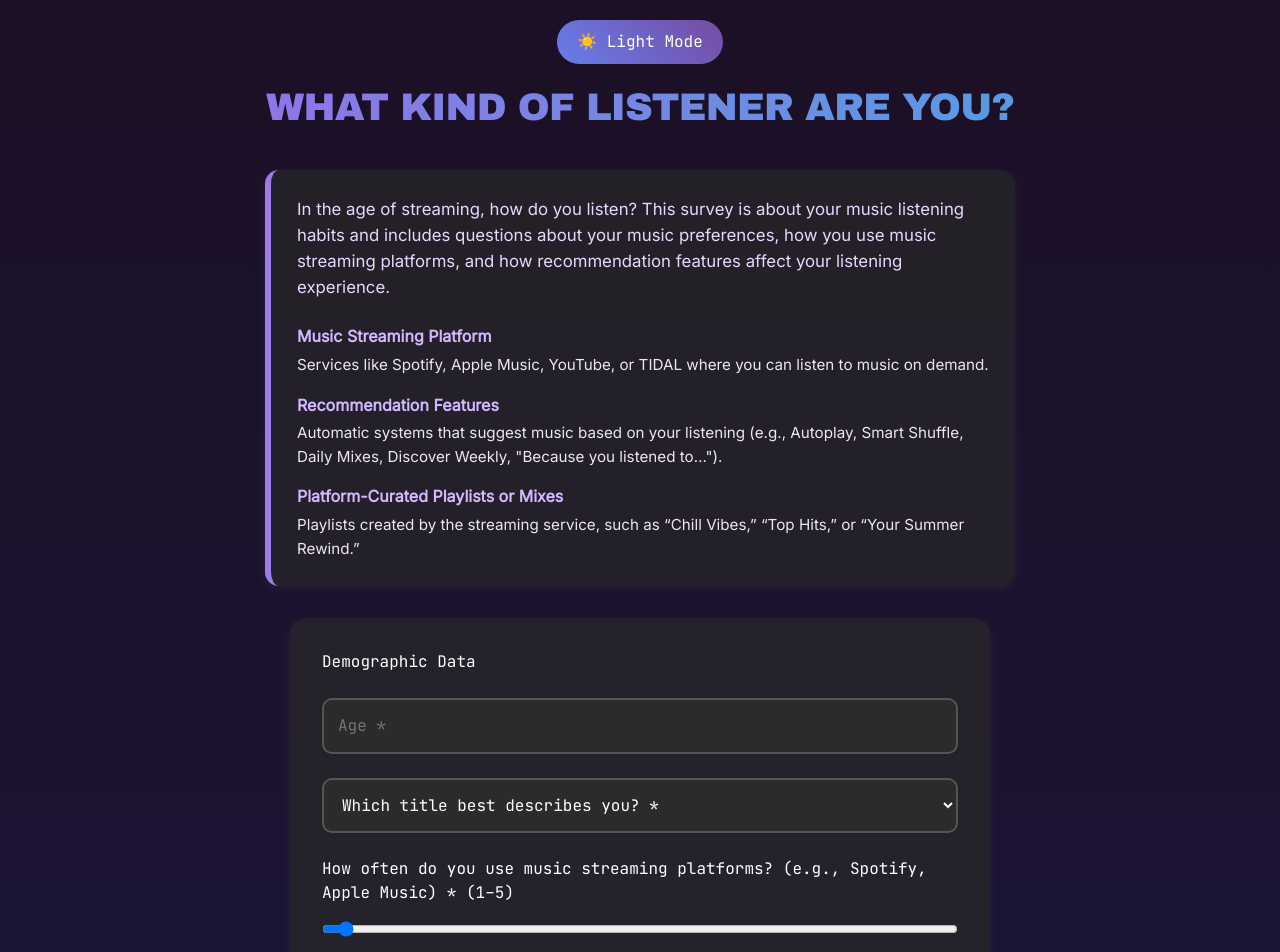
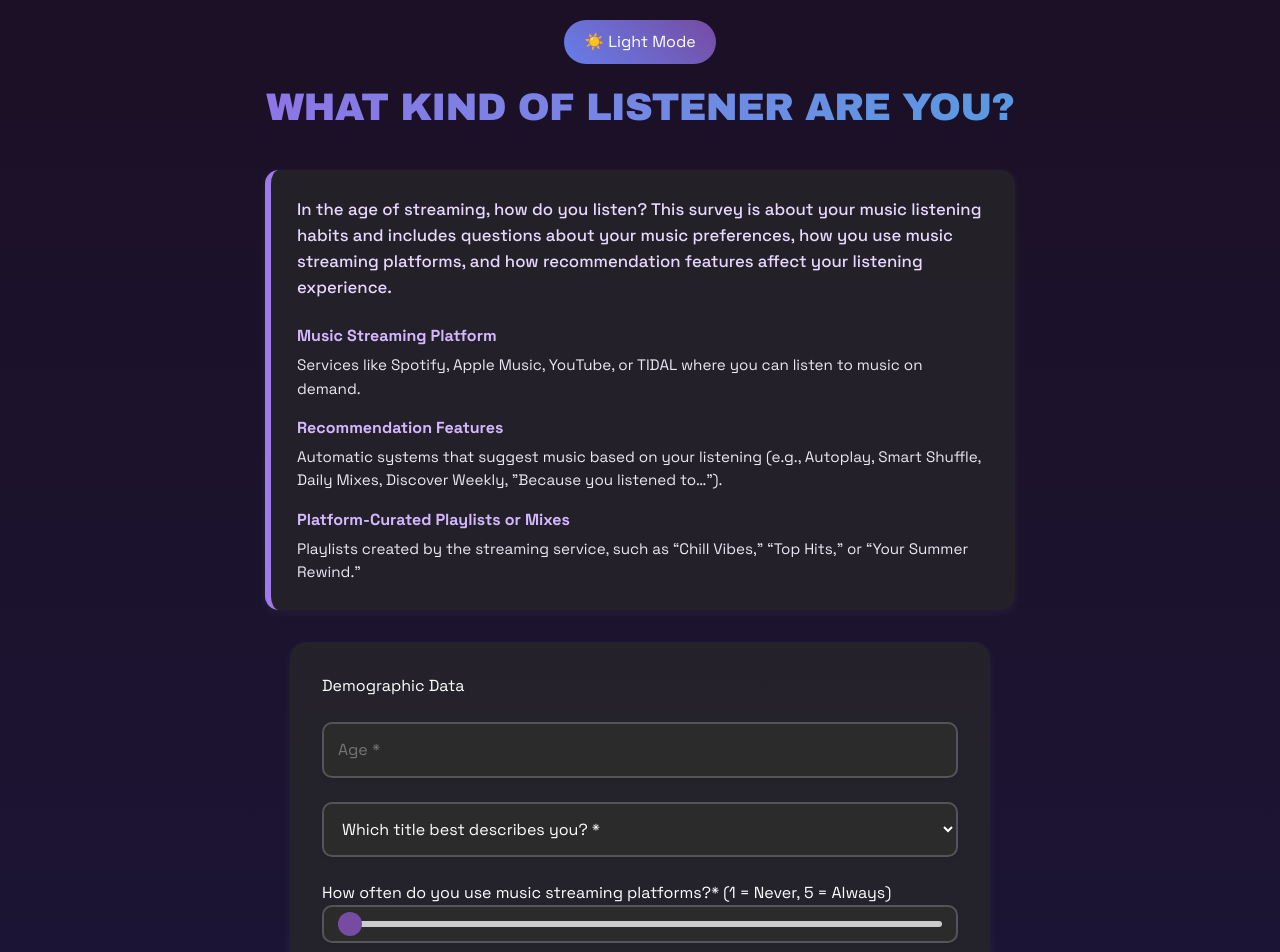
Before and after one commit to b1982384/SLIME-survey-app, a React (Vite) app in the folder survey_app/: page /question in a window 1280 px wide. Shown: the top 952 px of the page. Built offline with nearby package versions, Linux system fonts and the light colour scheme.

Commit message:
fixing slider ends

```diff
--- a/survey_app/src/questions.css
+++ b/survey_app/src/questions.css
@@ -1,6 +1,41 @@
 /* Base responsive layout */
+:root {
+  --font-normal: 'Space Grotesk', sans-serif;
+  --font-display: 'Archivo Black', sans-serif;
+}
+
+/* Override global monospace font from HomePage */
+body {
+  font-family: var(--font-normal) !important;
+}
+
+.questions-container,
+.definitions-box,
+.demographic-info-container,
+.question-block,
+.question-text,
+.definition-item span,
+.definition-item strong,
+.demographic-field,
+.race-checkbox-group,
+.checkbox-item span {
+  font-family: var(--font-normal) !important;
+}
+
+
+@keyframes fadeSlideIn {
+  from {
+    opacity: 0;
+    transform: translateY(12px);
+  }
+  to {
+    opacity: 1;
+    transform: translateY(0);
+  }
+}
+
 .questions-title {
-  font-family: 'Archivo Black', sans-serif;
+  font-family: 'Archivo Black', sans-serif !important;
   font-size: clamp(1.8rem, 3vw, 2.6rem);
   text-align: center;
   color: #4B2A63; /* your violet core */
@@ -13,17 +48,6 @@
   animation: fadeSlideIn 0.8s ease forwards;
 }
 
-@keyframes fadeSlideIn {
-  from {
-    opacity: 0;
-    transform: translateY(12px);
-  }
-  to {
-    opacity: 1;
-    transform: translateY(0);
-  }
-}
-
 .questions-container {
   display: flex;
   flex-direction: column;
@@ -32,23 +56,6 @@
   max-width: 1200px;
   margin: 0 auto;
 }
-
-/* .question-block {
-  text-align: left;
-  display: flex;
-  flex-direction: column;
-  gap: clamp(8px, 2vw, 12px);
-} */
-/* .question-block {
-  display: flex;
-  flex-direction: column;
-  align-items: center;
-  justify-content: center;
-  text-align: center;
-  gap: clamp(8px, 2vw, 12px);
-  width: 100%;
-} */
-
 
 /* Responsive emoji row */
 .scale-row {
@@ -354,7 +361,7 @@ html, body {
   border-radius: 14px;
   box-shadow: 0 3px 12px rgba(0,0,0,0.06);
   border-left: 6px solid #A069E8; /* subtle branded accent */
-  font-family: var(--font-normal); /* ensures NOT monospace */
+  font-family: var(--font-normal) !important; /* ensures NOT monospace */
   color: #2a1f34;
   line-height: 1.55;
 }
@@ -514,11 +521,52 @@ html, body {
   font-size: clamp(0.9rem, 2vw, 1rem); /* CHANGED from clamp(0.95rem, 2.5vw, 1.1rem) */
 }
 
+
+.slider {
+  -webkit-appearance: none;
+  appearance: none;
+  width: 100%;
+  padding: 0;
+  margin: 0;
+}
+
+/* Track */
+.slider::-webkit-slider-runnable-track {
+  height: 6px;
+  background: #ccc;
+  border-radius: 3px;
+}
+.slider::-moz-range-track {
+  height: 6px;
+  background: #ccc;
+  border-radius: 3px;
+}
+
+/* Thumb */
+.slider::-webkit-slider-thumb {
+  -webkit-appearance: none;
+  appearance: none;
+  height: 24px;
+  width: 24px;
+  border-radius: 50%;
+  background: #764ba2;
+  margin-top: -9px; /* aligns thumb with track center */
+  cursor: pointer;
+}
+.slider::-moz-range-thumb {
+  height: 24px;
+  width: 24px;
+  border-radius: 50%;
+  background: #764ba2;
+  cursor: pointer;
+}
+
+
 .slider-ticks {
   display: flex;
   justify-content: space-between;
-  padding: 0 4px;
-  margin-top: 4px;
+  padding: 0 20px;
+  margin-top: 6px;
   font-size: 0.9rem;
   color: var(--text-color);
 }
--- a/survey_app/src/questions.tsx
+++ b/survey_app/src/questions.tsx
@@ -2,6 +2,11 @@ import React, { useState, useMemo } from 'react';
 import './questions.css';
 import { supabase } from './supabaseClient';
 import { useNavigate } from 'react-router-dom';
+
+import "@fontsource/space-grotesk/400.css";
+import "@fontsource/space-grotesk/500.css";
+import "@fontsource/space-grotesk/600.css";
+import "@fontsource/space-grotesk/700.css";
 
 
 type MoodOption = {
@@ -240,6 +245,7 @@ const EmojiProgression: React.FC = () => { // main component
       <div className="demographic-info-container">
         <label>Demographic Data</label>
 
+        {/* AGE */}
         <div className="age-input">
           <input value={age} placeholder="Age *" onChange={(e) => setAge(e.target.value)} />
         </div>
@@ -258,7 +264,7 @@ const EmojiProgression: React.FC = () => { // main component
 
         {/* STREAMING FREQUENCY — slider 1–5 */}
         <div className="frequency-slider">
-          <label>How often do you use music streaming platforms? (e.g., Spotify, Apple Music) * (1–5)</label>
+          <label>How often do you use music streaming platforms?* (1 = Never, 5 = Always)</label>
 
           <input
             type="range"
```
